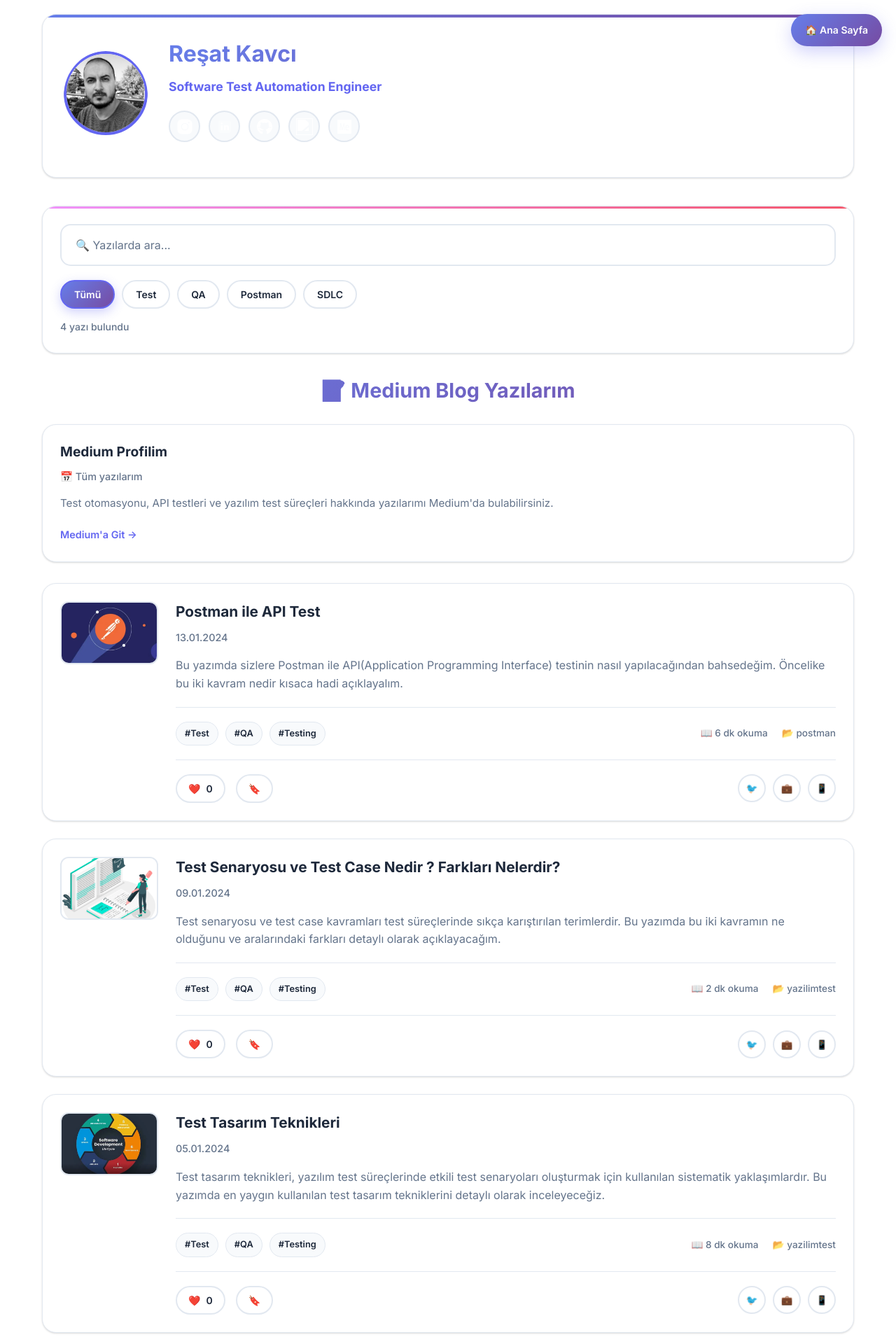
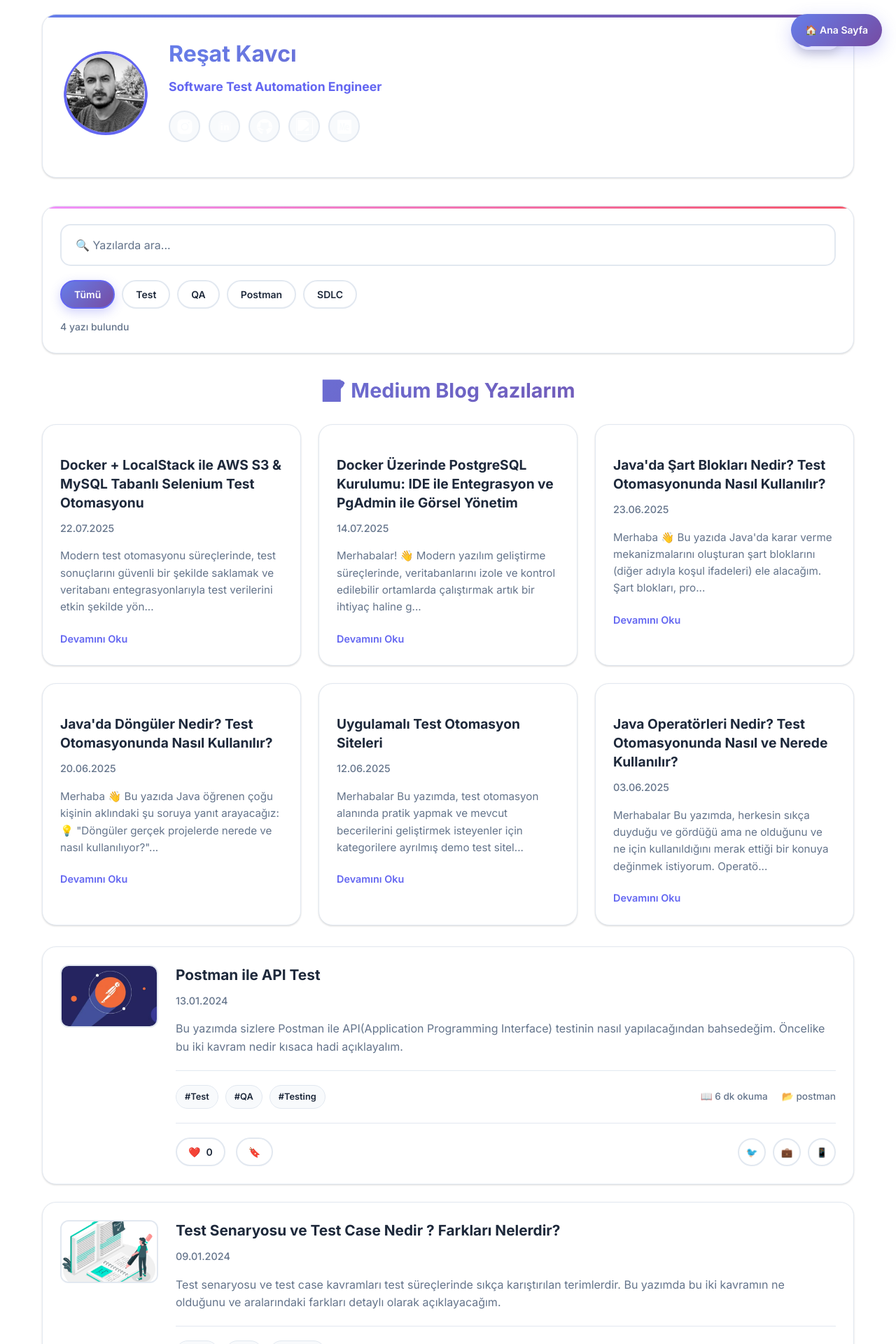
Before and after one commit to resatkvc/resatkvc.github.io, a Jekyll site: the page built from index.html, in a window 1280 px wide. Shown: the top 1920 px of the page at 70% size. Built offline with Jekyll 4.4.1, drawn with Linux system fonts in a browser that asks for light colours; the list of posts is cut into pages by our own code.

Commit message:
Medium blog yazılarını gerçek verilerle güncelle, tema butonunu belirginleştir ve sosyal medya simgelerini düzelt

```diff
--- a/assets/css/style.css
+++ b/assets/css/style.css
@@ -187,11 +187,13 @@
   position: relative;
   z-index: 2;
   transition: var(--transition);
+  opacity: 0.9;
 }
 
 .social-links a:hover .social-icon {
   filter: brightness(0) saturate(100%) invert(100%) sepia(0%) saturate(0%) hue-rotate(0deg) brightness(1) contrast(1);
   transform: scale(1.1);
+  opacity: 1;
 }
 
 /* Lightbox Styles */
@@ -251,41 +253,47 @@
   position: absolute;
   top: 20px;
   right: 20px;
-  width: 50px;
-  height: 26px;
-  background: var(--bg-color);
-  border-radius: 25px;
+  width: 60px;
+  height: 30px;
+  background: rgba(255, 255, 255, 0.9);
+  border-radius: 30px;
   cursor: pointer;
-  border: 2px solid var(--border-color);
+  border: 2px solid rgba(255, 255, 255, 0.3);
   transition: var(--transition);
+  box-shadow: 0 4px 15px rgba(0, 0, 0, 0.2);
 }
 
 .mode:hover {
   transform: scale(1.1);
-  box-shadow: 0 5px 15px rgba(0, 0, 0, 0.2);
+  box-shadow: 0 8px 25px rgba(0, 0, 0, 0.3);
+  background: rgba(255, 255, 255, 1);
 }
 
 .mode span {
   position: absolute;
   top: 2px;
   left: 2px;
-  width: 18px;
-  height: 18px;
+  width: 22px;
+  height: 22px;
   background: var(--primary-color);
   border-radius: 50%;
   transition: var(--transition);
   display: flex;
   align-items: center;
   justify-content: center;
-  font-size: 12px;
+  font-size: 14px;
+  color: white;
 }
 
 .mode.active {
   background: var(--gradient-primary);
+  border-color: var(--primary-color);
 }
 
 .mode.active span {
-  transform: translateX(24px);
+  transform: translateX(30px);
+  background: white;
+  color: var(--primary-color);
 }
 
 /* Home Button */
--- a/assets/js/ephesus.js
+++ b/assets/js/ephesus.js
@@ -311,16 +311,61 @@
   const mediumContainer = document.getElementById('mediumPosts');
   if (!mediumContainer) return;
 
+  const mediumPosts = [
+    {
+      title: "Docker + LocalStack ile AWS S3 & MySQL Tabanlı Selenium Test Otomasyonu",
+      date: "22.07.2025",
+      excerpt: "Modern test otomasyonu süreçlerinde, test sonuçlarını güvenli bir şekilde saklamak ve veritabanı entegrasyonlarıyla test verilerini etkin şekilde yön...",
+      link: "https://medium.com/@resatkvc/docker-localstack-ile-aws-s3-mysql-tabanlı-selenium-test-otomasyonu"
+    },
+    {
+      title: "Docker Üzerinde PostgreSQL Kurulumu: IDE ile Entegrasyon ve PgAdmin ile Görsel Yönetim",
+      date: "14.07.2025",
+      excerpt: "Merhabalar! 👋 Modern yazılım geliştirme süreçlerinde, veritabanlarını izole ve kontrol edilebilir ortamlarda çalıştırmak artık bir ihtiyaç haline g...",
+      link: "https://medium.com/@resatkvc/docker-üzerinde-postgresql-kurulumu"
+    },
+    {
+      title: "Java'da Şart Blokları Nedir? Test Otomasyonunda Nasıl Kullanılır?",
+      date: "23.06.2025",
+      excerpt: "Merhaba 👋 Bu yazıda Java'da karar verme mekanizmalarını oluşturan şart bloklarını (diğer adıyla koşul ifadeleri) ele alacağım. Şart blokları, pro...",
+      link: "https://medium.com/@resatkvc/java-şart-blokları-test-otomasyonu"
+    },
+    {
+      title: "Java'da Döngüler Nedir? Test Otomasyonunda Nasıl Kullanılır?",
+      date: "20.06.2025",
+      excerpt: "Merhaba 👋 Bu yazıda Java öğrenen çoğu kişinin aklındaki şu soruya yanıt arayacağız: 💡 \"Döngüler gerçek projelerde nerede ve nasıl kullanılıyor?\"...",
+      link: "https://medium.com/@resatkvc/java-döngüler-test-otomasyonu"
+    },
+    {
+      title: "Uygulamalı Test Otomasyon Siteleri",
+      date: "12.06.2025",
+      excerpt: "Merhabalar Bu yazımda, test otomasyon alanında pratik yapmak ve mevcut becerilerini geliştirmek isteyenler için kategorilere ayrılmış demo test sitel...",
+      link: "https://medium.com/@resatkvc/uygulamalı-test-otomasyon-siteleri"
+    },
+    {
+      title: "Java Operatörleri Nedir? Test Otomasyonunda Nasıl ve Nerede Kullanılır?",
+      date: "03.06.2025",
+      excerpt: "Merhabalar Bu yazımda, herkesin sıkça duyduğu ve gördüğü ama ne olduğunu ve ne için kullanıldığını merak ettiği bir konuya değinmek istiyorum. Operatö...",
+      link: "https://medium.com/@resatkvc/java-operatörleri-test-otomasyonu"
+    }
+  ];
+
+  const postsHTML = mediumPosts.map(post => `
+    <div class="medium-post" onclick="window.open('${post.link}', '_blank')">
+      <h3 class="medium-title">${post.title}</h3>
+      <span class="medium-date">${post.date}</span>
+      <p class="medium-excerpt">${post.excerpt}</p>
+      <a href="${post.link}" class="medium-read-more" target="_blank" onclick="event.stopPropagation()">
+        Devamını Oku
+      </a>
+    </div>
+  `).join('');
+
   const html = `
     <div class="medium-section">
       <h2>📝 Medium Blog Yazılarım</h2>
       <div class="medium-grid">
-        <div class="medium-post">
-          <a href="https://medium.com/@kavciresat" target="_blank" class="medium-title">Medium Profilim</a>
-          <div class="medium-date">📅 Tüm yazılarım</div>
-          <div class="medium-excerpt">Test otomasyonu, API testleri ve yazılım test süreçleri hakkında yazılarımı Medium'da bulabilirsiniz.</div>
-          <a href="https://medium.com/@kavciresat" target="_blank" class="medium-read-more">Medium'a Git →</a>
-        </div>
+        ${postsHTML}
       </div>
     </div>
   `;
```
